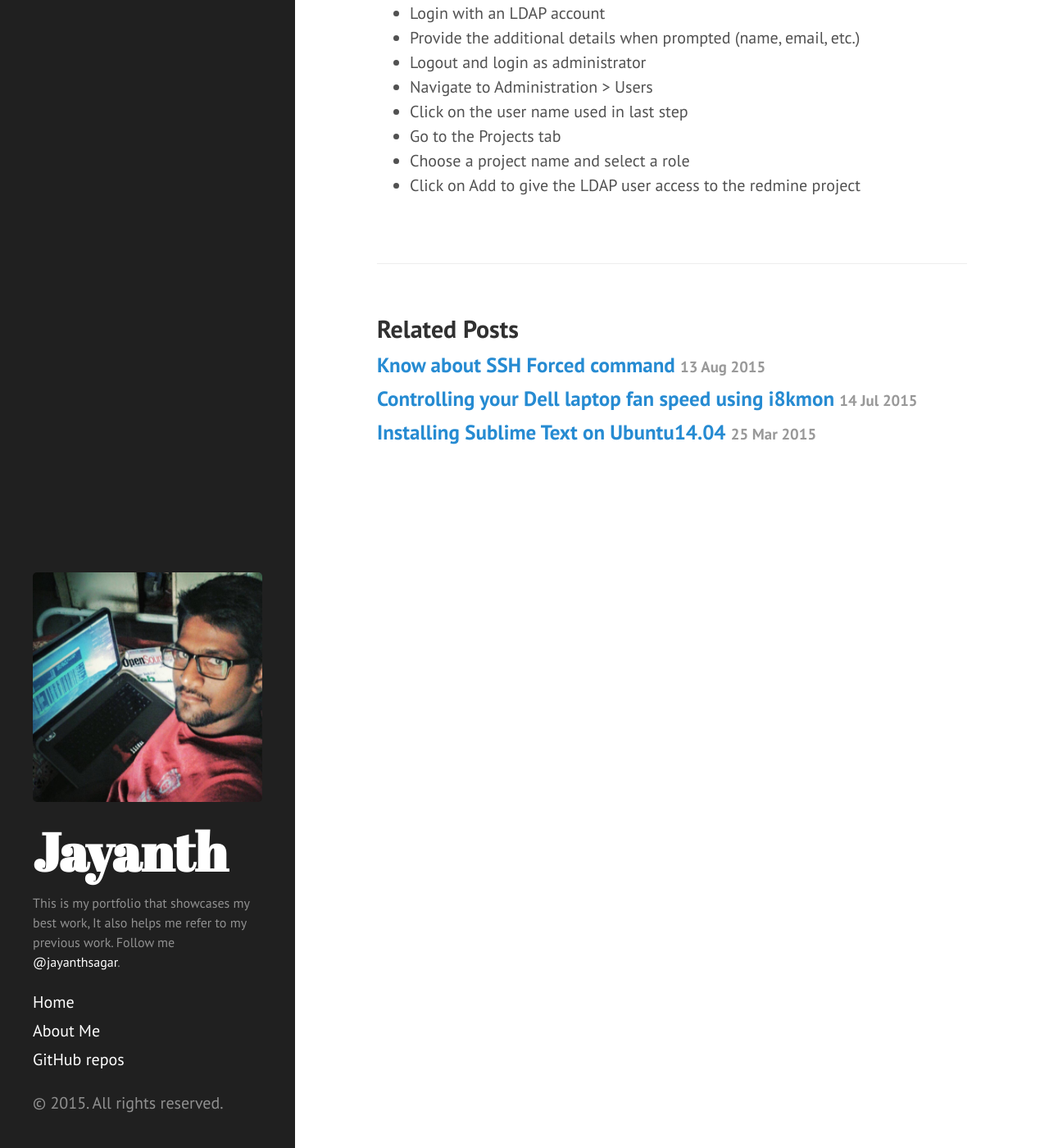
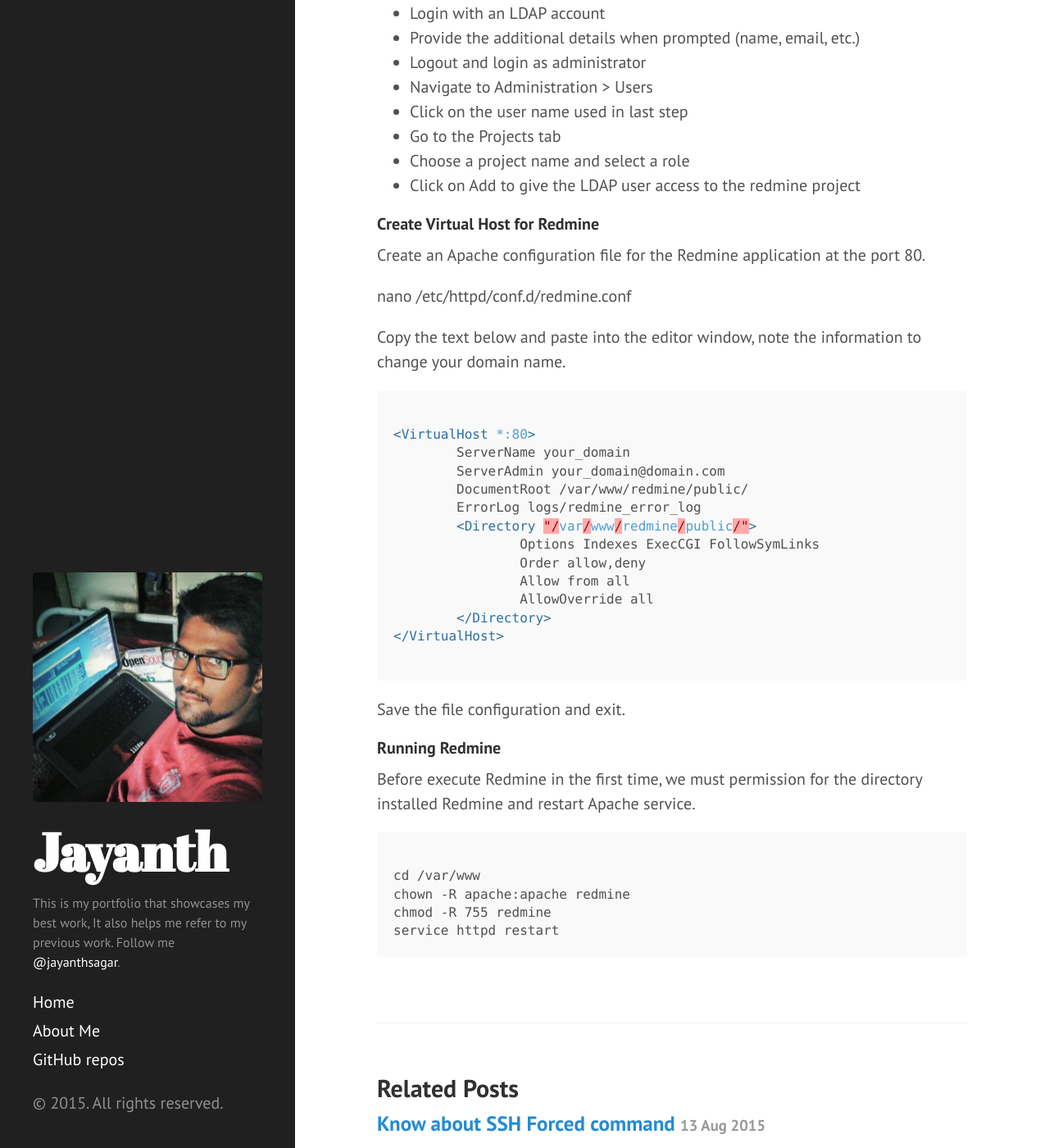
Before and after one commit to jayanthsagar/jayanthsagar.github.io, a Jekyll site: the page built from _posts/2015-08-17-Installing-Redmine2.6.6-on-CentOS6.5.md, in a window 1280 px wide and 1400 px high, scrolled down 35612 px. Shown: the whole window at 82% size. Built offline with Jekyll 4.4.1, drawn with Linux system fonts in a browser that asks for light colours; Markdown is read by kramdown in place of the engine named in the settings.

Commit message:
updated redmin post

````diff
--- a/_posts/2015-08-17-Installing-Redmine2.6.6-on-CentOS6.5.md
+++ b/_posts/2015-08-17-Installing-Redmine2.6.6-on-CentOS6.5.md
@@ -1475,3 +1475,41 @@ cp {REDMINE_ROOT}/config/configuration.yml.example {REDMINE_ROOT}/config/configu
 -    Go to the Projects tab
 -    Choose a project name and select a role
 -   Click on Add to give the LDAP user access to the redmine project
+
+#### Create Virtual Host for Redmine
+
+Create an Apache configuration file for the Redmine application at the port 80.
+
+nano /etc/httpd/conf.d/redmine.conf
+
+Copy the text below and paste into the editor window, note the information to change your domain name.
+
+```html
+
+<VirtualHost *:80>
+        ServerName your_domain
+        ServerAdmin your_domain@domain.com
+        DocumentRoot /var/www/redmine/public/
+        ErrorLog logs/redmine_error_log
+        <Directory "/var/www/redmine/public/">
+                Options Indexes ExecCGI FollowSymLinks
+                Order allow,deny
+                Allow from all
+                AllowOverride all
+        </Directory>
+</VirtualHost>
+
+```
+
+Save the file configuration and exit.
+#### Running Redmine
+
+Before execute Redmine in the first time, we must permission for the directory installed Redmine and restart Apache service.
+
+```html
+
+cd /var/www
+chown -R apache:apache redmine
+chmod -R 755 redmine
+service httpd restart
+```
````
